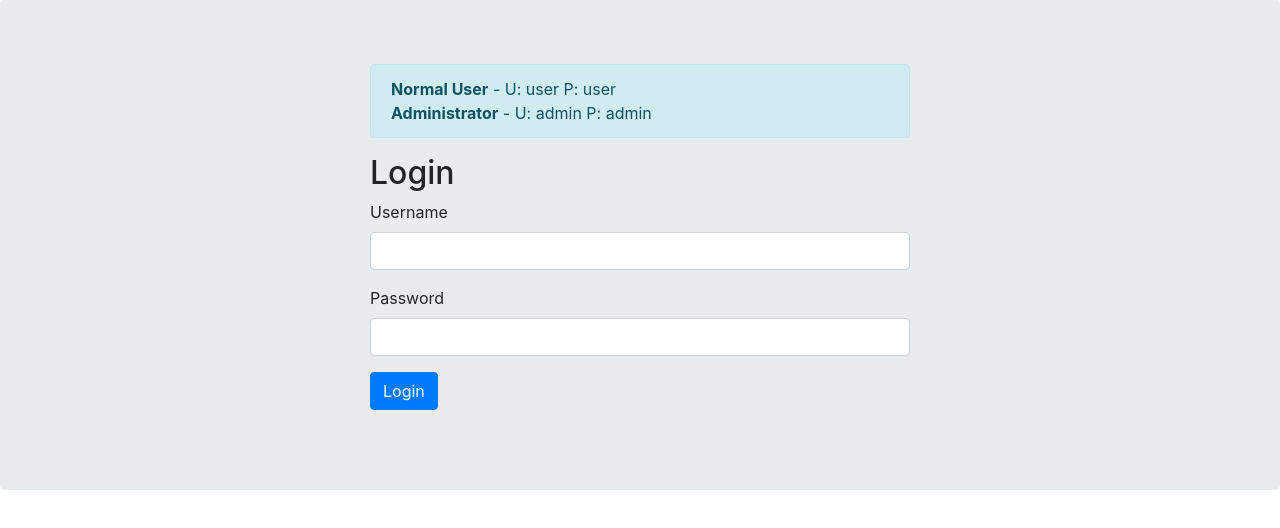
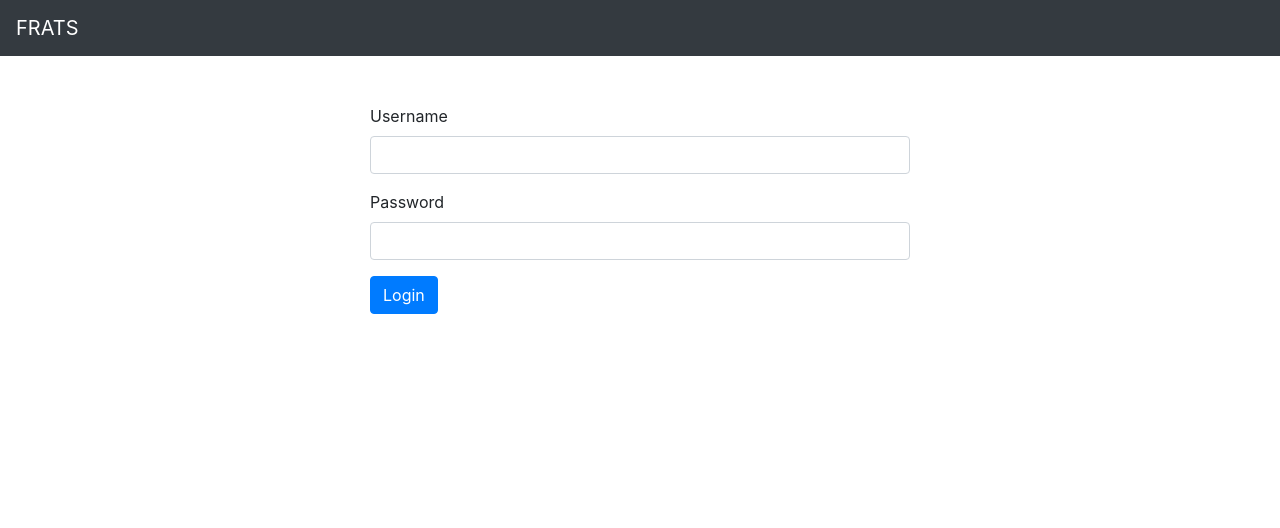
Before and after one commit to naseer2426/Advance-Software-Engineering, a React (Create React App) app: page /signin in a window 1280 px wide. Shown: the top 528 px of the page. Built offline with nearby package versions, Linux system fonts and the light colour scheme; the HTML template or start-up script is replaced by a standard one.

Commit message:
Added navbar according to role

```diff
--- a/src/App/App.jsx
+++ b/src/App/App.jsx
@@ -1,14 +1,15 @@
 import React from "react";
 import "../App.css";
-import { Router, Route, Link } from "react-router-dom";
+import { Router, Route } from "react-router-dom";
 import { history } from "../helpers/history";
 import { Role } from "../helpers/role";
 import { authenticationService } from "../services/authenticationService";
 import PrivateRoute from "../components/privateRoute";
+import { Navbar, Nav } from "react-bootstrap";
 
 //Pages
-// import Dashboard from "../components/dashboard";
 // import SignInPage from "../pages/signInPage";
+import Dashboard from "../components/dashboard";
 import HomePage from "../pages/homePage";
 import AdminPage from "../pages/adminPage";
 import LoginPage from "../pages/loginPage";
@@ -44,35 +45,47 @@ class App extends React.Component {
     return (
       <Router history={history}>
         <div>
+          <Navbar bg="dark" variant="dark">
+            <Navbar.Brand href="/signin">FRATS</Navbar.Brand>
+            <Nav className="ml-auto">
               {currentUser && (
-            <nav className="navbar navbar-expand navbar-dark bg-dark">
-              <div className="navbar-nav">
-                <Link to="/" className="nav-item nav-link">
+                <>
+                  <Nav.Link href="/" className="nav-item nav-link mr-4">
                     Home
-                </Link>
+                  </Nav.Link>
+                  <Nav.Link
+                    href="/dashboard"
+                    className="nav-item nav-link mr-4"
+                  >
+                    Dashboard
+                  </Nav.Link>
                   {isAdmin && (
-                  <Link to="/admin" className="nav-item nav-link">
-                    Admin
-                  </Link>
+                    <Nav.Link href="/manage" className="nav-item nav-link mr-4">
+                      Manage
+                    </Nav.Link>
                   )}
-                <button onClick={this.logout} className="nav-item nav-link">
+                  <button
+                    onClick={this.logout}
+                    type="button"
+                    className="btn btn-info"
+                  >
                     Logout
                   </button>
-              </div>
-            </nav>
+                </>
               )}
-          <div className="jumbotron">
-            <div className="container">
+            </Nav>
+          </Navbar>
+          <div className="container mt-5">
             <div className="row">
               <div className="col-md-6 offset-md-3">
                 <PrivateRoute exact path="/" component={HomePage} />
+                <PrivateRoute exact path="/dashboard" component={Dashboard} />
                 <PrivateRoute
-                    path="/admin"
+                  path="/manage"
                   roles={[Role.Admin]}
                   component={AdminPage}
                 />
                 <Route path="/signin" component={LoginPage} />
-                </div>
               </div>
             </div>
           </div>
@@ -83,24 +96,3 @@ class App extends React.Component {
 }
 
 export { App };
-
-// function App() {
-//   function loggedIn() {
-//     return false;
-//   }
-
-//   return (
-//     <React.Fragment>
-//       <NavBar />
-//       <Router>
-//         <Route path="/signin" component={SignInPage} />
-//         <PrivateRoute authed={loggedIn()} path="/home" component={Dashboard} />
-//         <PrivateRoute
-//           authed={loggedIn()}
-//           path="/dashboard"
-//           component={Dashboard}
-//         />
-//       </Router>
-//     </React.Fragment>
-//   );
-// }
--- a/src/components/signIn.jsx
+++ b/src/components/signIn.jsx
@@ -1,6 +1,6 @@
 import React, { Component } from "react";
 import { Form, Button } from "react-bootstrap";
-
+//Can Remove
 class SignInForm extends Component {
   render() {
     return (
--- a/src/pages/loginPage.jsx
+++ b/src/pages/loginPage.jsx
@@ -16,12 +16,6 @@ class LoginPage extends React.Component {
   render() {
     return (
       <div>
-        <div className="alert alert-info">
-          <strong>Normal User</strong> - U: user P: user
-          <br />
-          <strong>Administrator</strong> - U: admin P: admin
-        </div>
-        <h2>Login</h2>
         <Formik
           initialValues={{
             username: "",
@@ -64,6 +58,13 @@ class LoginPage extends React.Component {
                   className="invalid-feedback"
                 />
               </div>
+              {/* <div className="form-group">
+                <label htmlFor="domain">Domain</label>
+                <Field as="select" name="color">
+                  <option value="Professor">Professor</option>
+                  <option value="Administrator">Administrator</option>
+                </Field>
+              </div> */}
               <div className="form-group">
                 <label htmlFor="password">Password</label>
                 <Field
```
Also changed, not shown: src/pages/signInPage.jsx (+11 -2 lines). Lines whose indentation alone changed are shown as unchanged.
